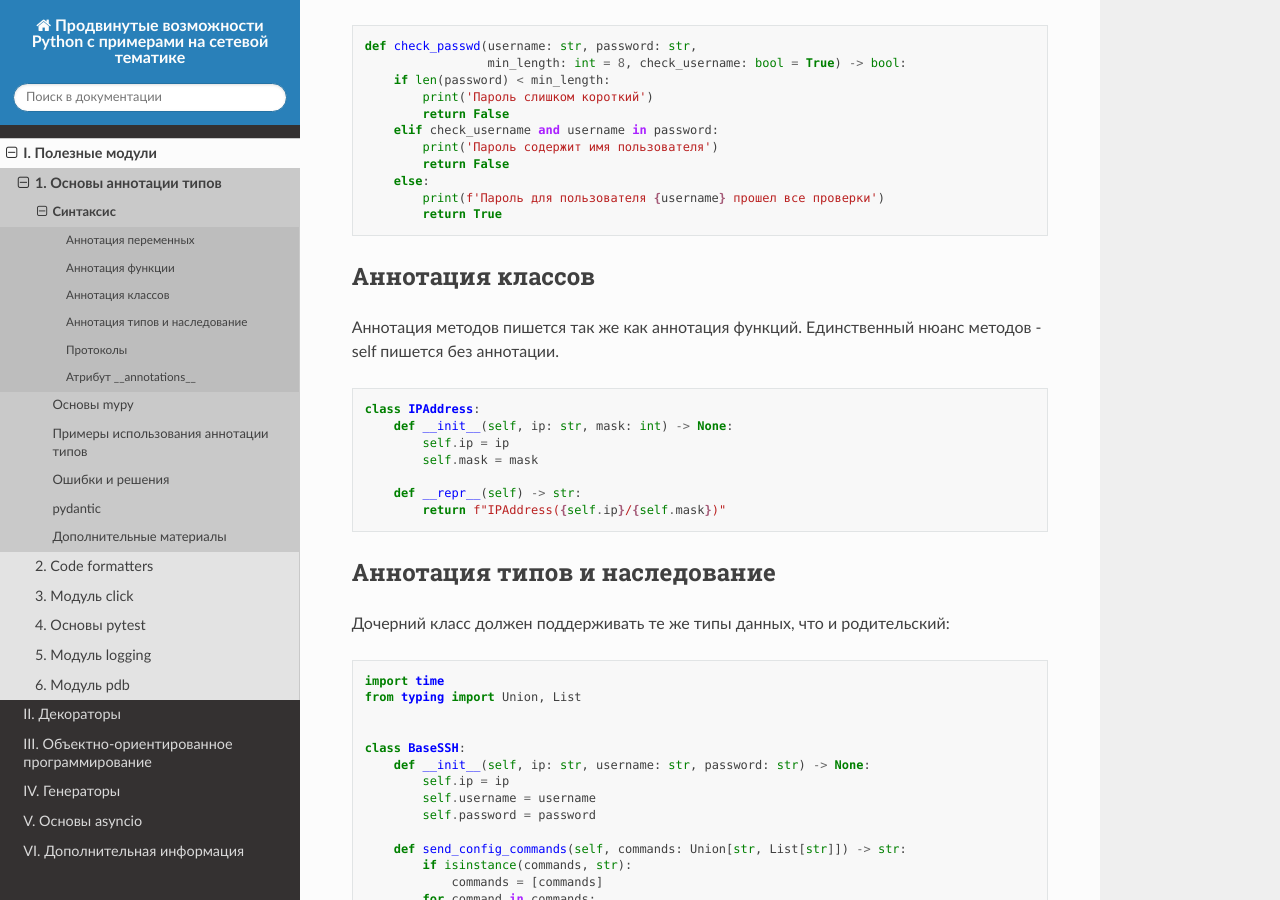
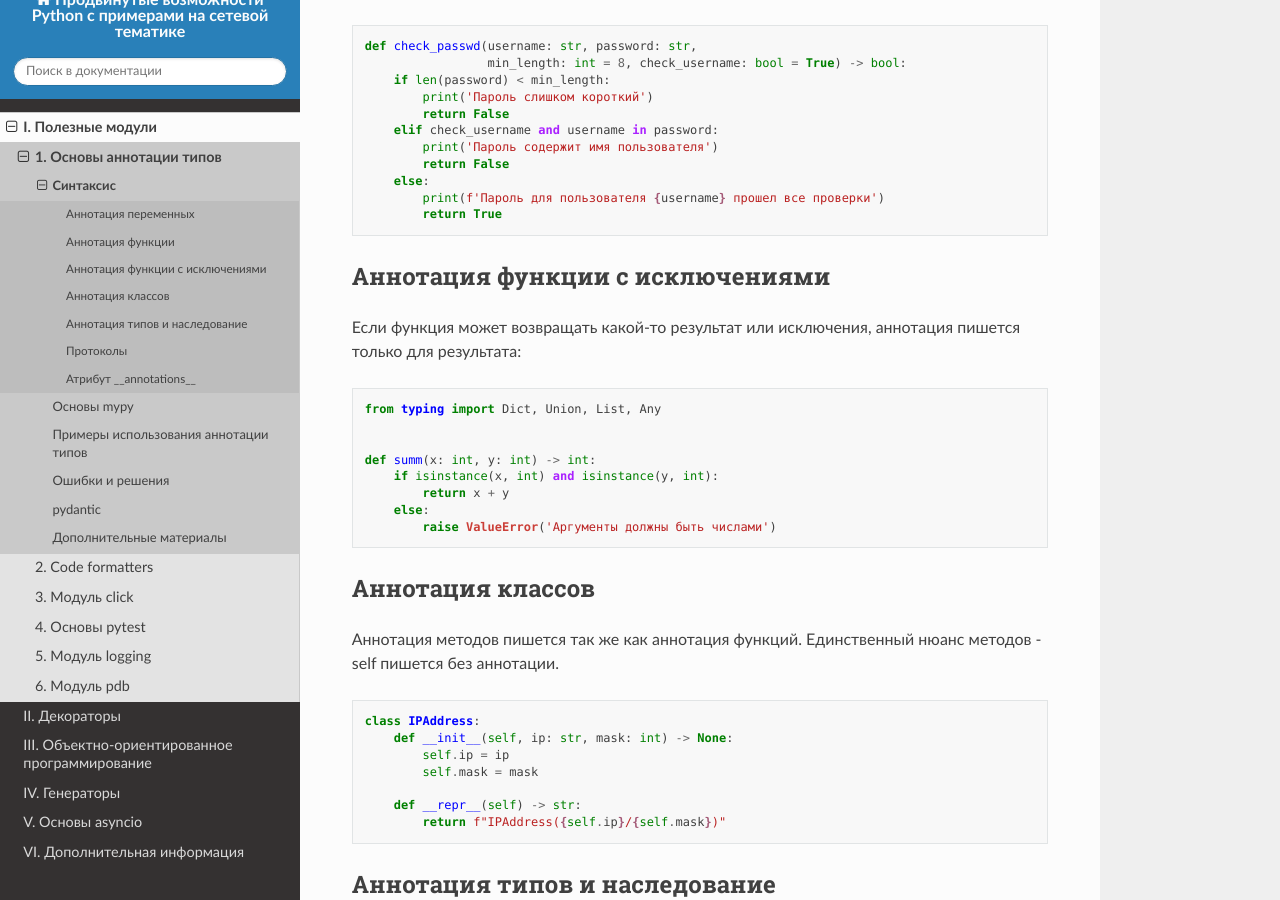
Before and after one commit to natenka/advpyneng-book, a Sphinx documentation site: the page built from docs/source/book/01_type_annotations/syntax.rst, in a window 1280 px wide and 900 px high, scrolled down 2204 px. Built offline with Sphinx 7.4.7 and the Read the Docs theme 2.0.0, drawn with Linux system fonts in a browser that asks for light colours; pages that are not in the unit, such as notebooks, are missing from menus.

Commit message:
type annotations: аннотация функции с исключениями

```diff
--- a/docs/source/book/01_type_annotations/errors_and_solutions.rst
+++ b/docs/source/book/01_type_annotations/errors_and_solutions.rst
@@ -1,5 +1,6 @@
 Ошибки и решения
 ----------------
+
 
 Ошибки при использовании type вместо isinstance
 ~~~~~~~~~~~~~~~~~~~~~~~~~~~~~~~~~~~~~~~~~~~~~~~
--- a/docs/source/book/01_type_annotations/syntax.rst
+++ b/docs/source/book/01_type_annotations/syntax.rst
@@ -124,6 +124,24 @@
         else:
             print(f'Пароль для пользователя {username} прошел все проверки')
             return True
+
+Аннотация функции с исключениями
+~~~~~~~~~~~~~~~~~~~~~~~~~~~~~~~~
+
+Если функция может возвращать какой-то результат или исключения, аннотация пишется только для результата:
+
+.. code:: python
+
+    from typing import Dict, Union, List, Any
+
+
+    def summ(x: int, y: int) -> int:
+        if isinstance(x, int) and isinstance(y, int):
+            return x + y
+        else:
+            raise ValueError('Аргументы должны быть числами')
+
+
 
 
 Аннотация классов
```
